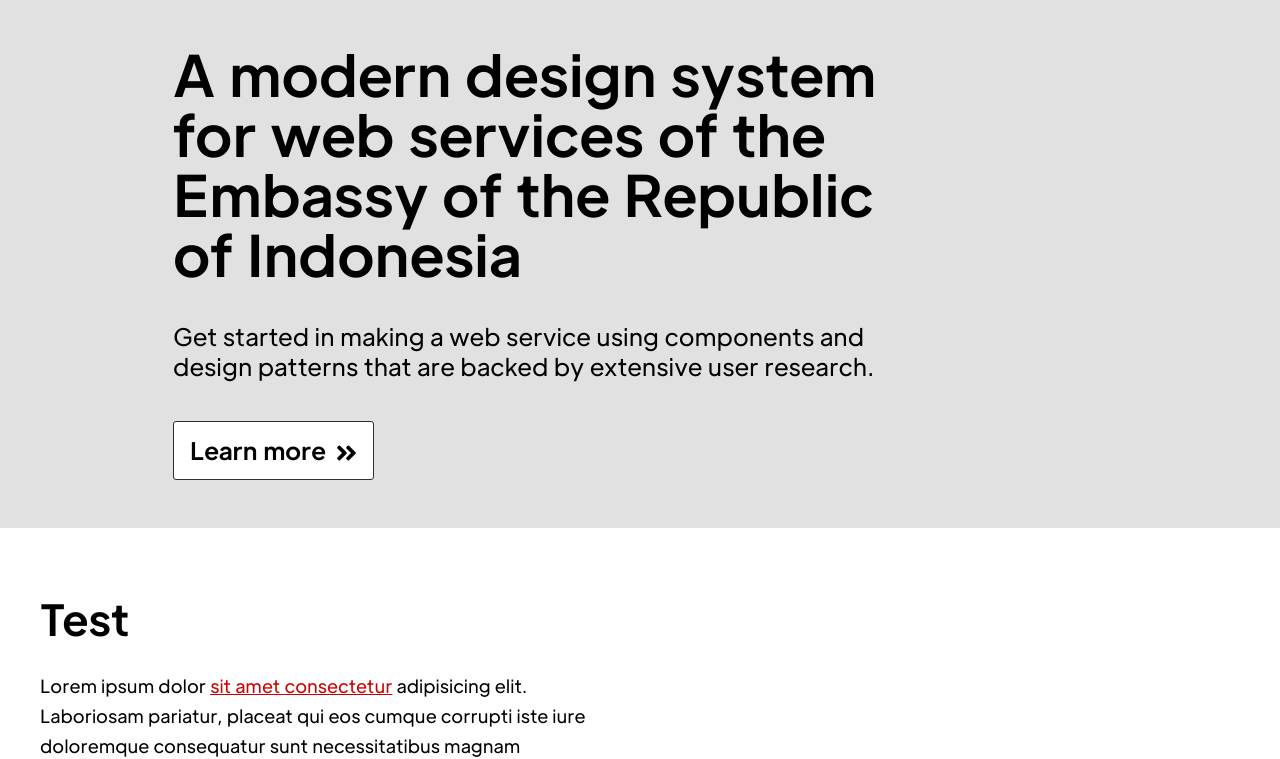
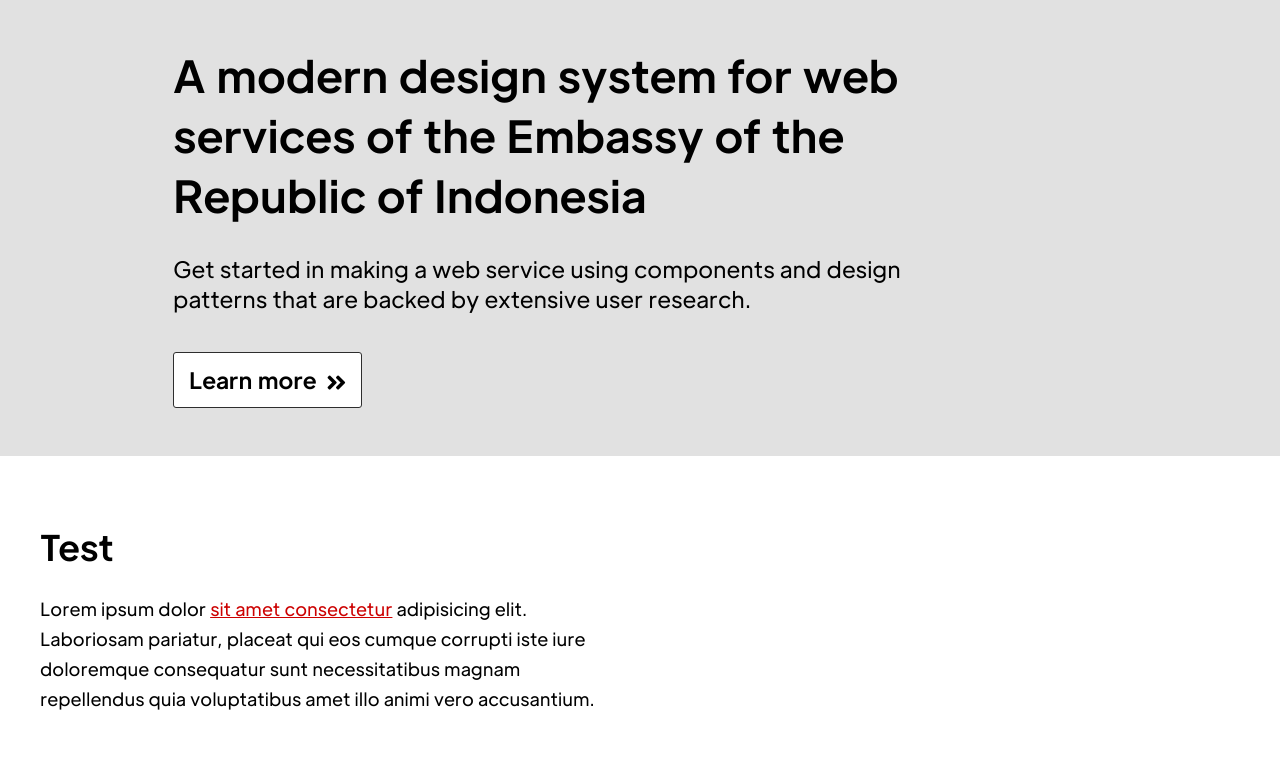
Before and after one commit to kbrinl/kbrinl-design-system, a website: page index.html in a window 1280 px wide. Shown: the part 223-982 px from the top of the page. Drawn offline with nearby package versions, Linux system fonts and the light colour scheme; files that its build step writes are made by us from their sources; files whose address does not match are found by name.

Commit message:
style(typography): reduced typographic scale

```diff
--- a/src/sass/utilities/_config.scss
+++ b/src/sass/utilities/_config.scss
@@ -119,7 +119,7 @@ $text-color: $black;
 $base-vertical-unit: 6px;
 $base-line-multi: 5;
 $base-font-size: 18px;
-$ms-ratio: 1.333;
+$ms-ratio: 1.250;
 $paragraph-indent: false;
 $paragraph-justify: false;
 $load-typesetted: true;
```
